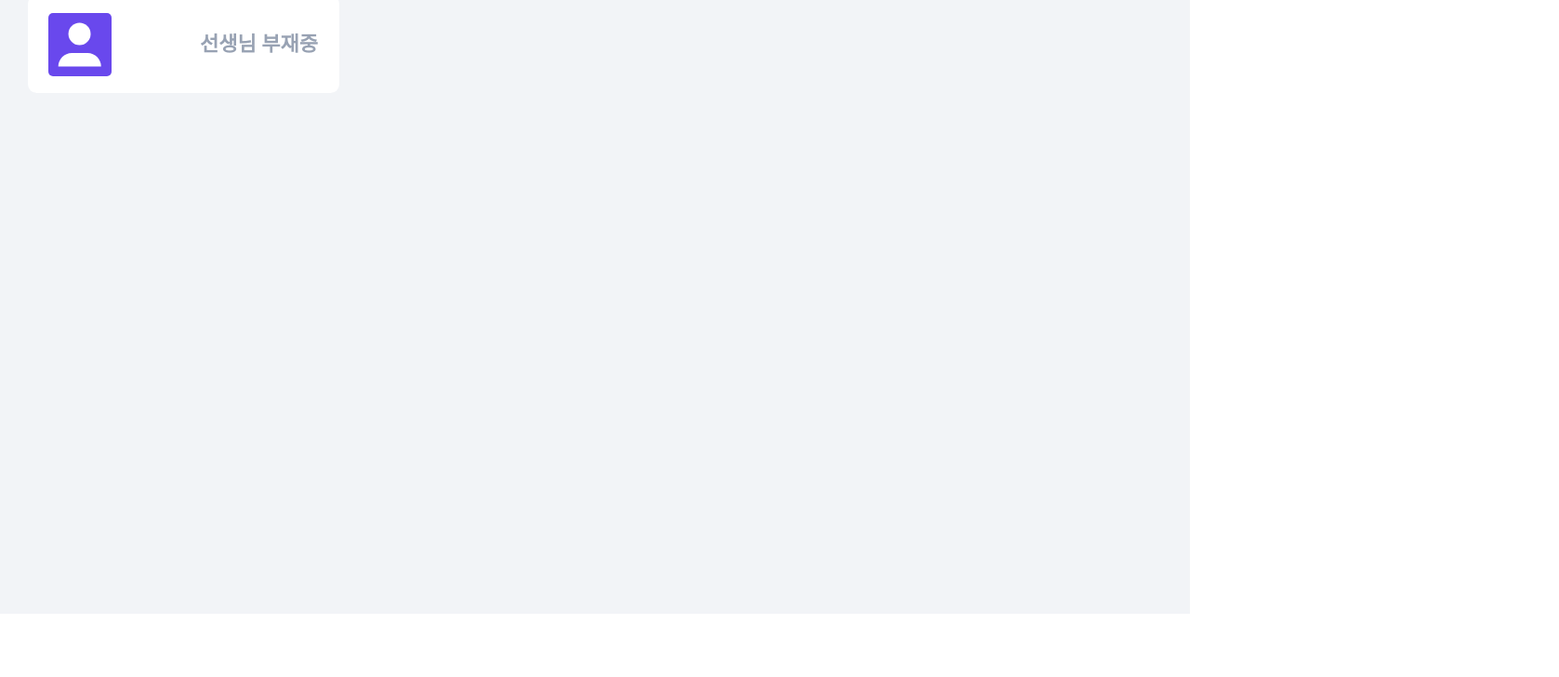
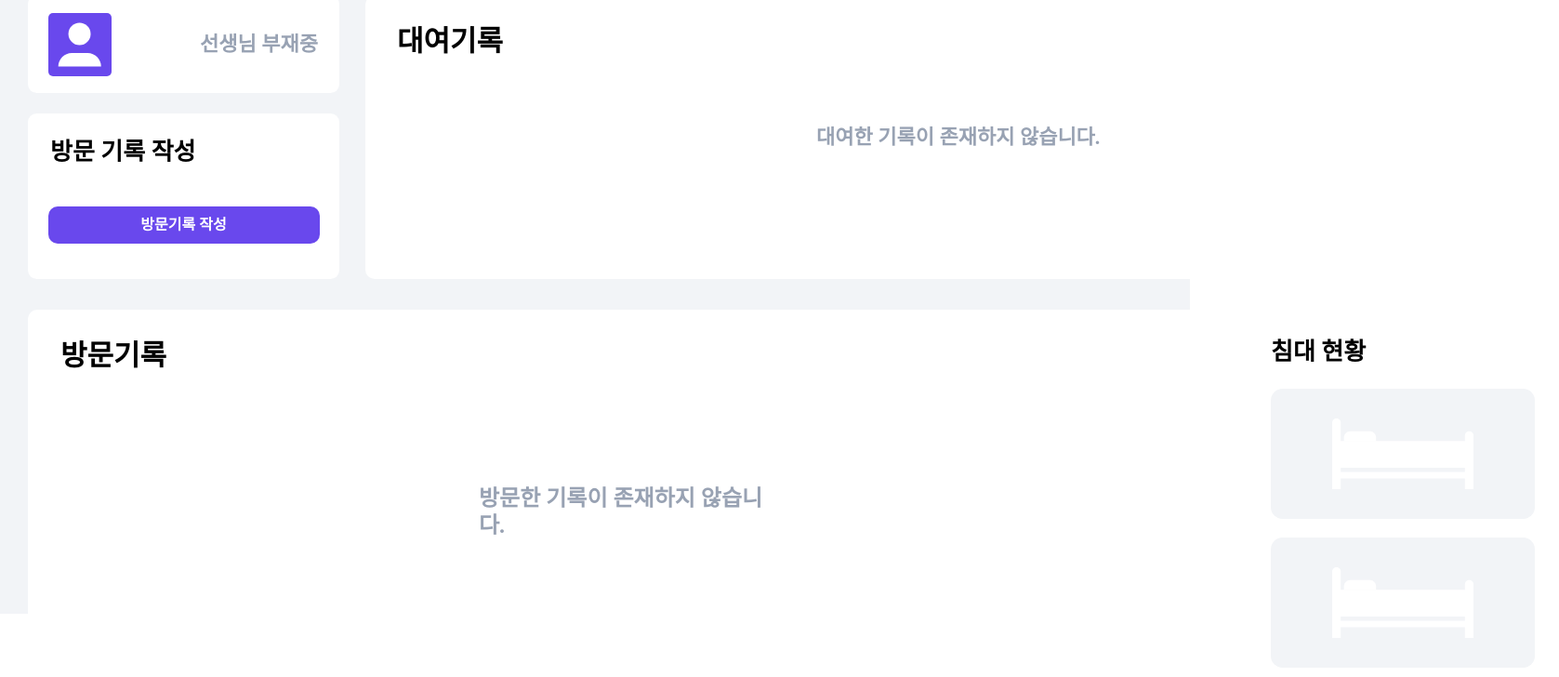
Before and after one commit to Dawa-kody/DAWA-Frontend, a Next.js app: page / in a window 1280 px wide. Shown: the part 140-868 px from the top of the page at 93% size, 1677 px wide, since content can reach past the window. Before the commit the page ends 800 px from the top, so only its background shows below. Built offline with nearby package versions, Linux system fonts and the light colour scheme.

Commit message:
메인 비활성화(Nav 없는 버전, 기능 X) 만듬

```diff
--- a/app/page.tsx
+++ b/app/page.tsx
@@ -1,8 +1,13 @@
 import React from "react";
 import Main from "./pages/Main";
+import Nav from "./pages/Nav";
 
 const HomePage: React.FC = () => {
-  return <Main />;
+  return(
+    <>
+      <Main />
+    </>
+  );
 };
 
 export default HomePage;
--- a/app/pages/Main.tsx
+++ b/app/pages/Main.tsx
@@ -25,6 +25,32 @@ function Main(){
                     </S.TeacherIconDiv>
                     <S.TeacherState>선생님 부재중</S.TeacherState>
                 </S.TeacherSection>
+
+                <S.VisitModalDiv>
+                    <S.ModalTitle>방문 기록 작성</S.ModalTitle>
+                    <S.ModalButton>방문기록 작성</S.ModalButton>
+                </S.VisitModalDiv>
+
+                <S.RentDiv>
+                    <S.RentTitle>대여기록</S.RentTitle>
+                    <S.RentNonActiveSpan>대여한 기록이 존재하지 않습니다.</S.RentNonActiveSpan>
+                </S.RentDiv>
+
+                <S.VisitDiv>
+                    <S.VisitTitle>방문기록</S.VisitTitle>
+                    <S.VisitNonActiveSpan>방문한 기록이 존재하지 않습니다.</S.VisitNonActiveSpan>
+                </S.VisitDiv>
+
+                <S.BedDiv>
+                    <S.BedTitle>침대 현황</S.BedTitle>
+                    <S.BedMenNonActiveDiv>
+                        <S.BedIcon src={"/Bed.svg"} />
+                    </S.BedMenNonActiveDiv>
+
+                    <S.BedWomenNonActiveDiv>
+                        <S.BedIcon src={"/Bed.svg"} />
+                    </S.BedWomenNonActiveDiv>
+                </S.BedDiv>
             </S.Container>
         </>
     );
--- a/app/styles/Main.ts
+++ b/app/styles/Main.ts
@@ -62,3 +62,234 @@ export const TeacherState = styled.span`
 
     color: #98A2B3;
 `
+
+/* 선생님 현황 */
+
+export const VisitModalDiv = styled.div`
+    position: absolute;
+    width: 335px;
+    height: 178px;
+    left: 30px;
+    top: 262px;
+
+    display: flex;
+    align-items: center;
+    flex-direction: column;
+
+    background: #FFFFFF;
+    border-radius: 9.43792px;
+`
+
+/* 방문 기록 작성 */
+
+export const ModalTitle = styled.span`
+position: absolute;
+    width: 170px;
+    height: 36px;
+    top: 24px;
+    left: 24px;
+
+    font-family: Pretendard;
+    font-style: normal;
+    font-weight: 700;
+    font-size: 26px;
+    line-height: 36px;
+    /* identical to box height */
+
+    color: #000000;
+`
+
+/* 버튼 */
+
+export const ModalButton = styled.button`
+    position: absolute;
+    width: 292px;
+    height: 40px;
+    top: 100px;
+
+    background: #6948ED;
+    border-radius: 10px;
+
+    color: white;
+    font-family: Pretendard;
+    font-weight: 600;
+    font-size: 18;
+`
+
+/* 대여기록  */
+
+export const RentDiv = styled.div`
+    position: absolute;
+    width: 1284px;
+    height: 305px;
+    left: 393px;
+    top: 135px;
+
+    display: flex;
+    align-items: center;
+    justify-content: center;
+
+    background: #FFFFFF;
+    border-radius: 10px;
+`
+
+/* 대여기록 제목 */
+
+export const RentTitle = styled.span`
+    position: absolute;
+    width: 121px;
+    height: 42px;
+    left: 34px;
+    top: 29px;
+
+    font-family: Pretendard;
+    font-style: normal;
+    font-weight: 700;
+    font-size: 31px;
+    line-height: 42px;
+    /* identical to box height */
+
+    color: #000000;
+`
+
+/* 대여한 기록이 존재하지 않습니다. */
+
+export const RentNonActiveSpan = styled.span`
+    position: absolute;
+    width: 314px;
+    height: 29px;
+
+    font-family: Pretendard Variable;
+    font-style: normal;
+    font-weight: 700;
+    font-size: 22px;
+    line-height: 29px;
+    /* identical to box height */
+
+    color: #98A2B3;
+`
+
+/* 방문기록 */
+
+export const VisitDiv = styled.div`
+    position: absolute;
+    width: 1284px;
+    height: 406px;
+    left: 30px;
+    top: 473px;
+
+    display: flex;
+    align-items: center;
+    justify-content: center;
+
+    background: #FFFFFF;
+    border-radius: 10px;
+`
+
+/* 방문기록 */
+
+export const VisitTitle = styled.span`
+    position: absolute;
+    width: 121px;
+    height: 42px;
+    left: 35px;
+    top: 29px;
+
+    font-family: Pretendard;
+    font-style: normal;
+    font-weight: 700;
+    font-size: 31px;
+    line-height: 42px;
+    /* identical to box height */
+
+    color: #000000;
+`
+
+/* 방문한 기록이 존재하지 않습니다. */
+export const VisitNonActiveSpan = styled.span`
+    width: 314px;
+    height: 29px;
+
+    font-family: Pretendard Variable;
+    font-style: normal;
+    font-weight: 700;
+    font-size: 24px;
+    line-height: 29px;
+    /* identical to box height */
+
+    color: #98A2B3;
+`
+
+/* 침대 현황 */
+export const BedDiv = styled.div`
+    position: absolute;
+    width: 335px;
+    height: 405px;
+    left: 1341px;
+    top: 473px;
+
+    display: flex;
+    flex-direction: column;
+    align-items: center;
+    justify-content: center;
+
+    background: #FFFFFF;
+    border-radius: 15px;
+`
+
+/* 침대 현황 */
+
+export const BedTitle = styled.span`
+    position: absolute;
+    width: 111px;
+    height: 36px;
+    left: 26px;
+    top: 28px;
+
+    font-family: 'Pretendard';
+    font-style: normal;
+    font-weight: 700;
+    font-size: 26px;
+    line-height: 36px;
+    /* identical to box height */
+
+    color: #000000;
+`
+
+/* 침대현황 비활성화 */
+
+export const BedMenNonActiveDiv = styled.div`
+    position: absolute;
+    width: 284px;
+    height: 140px;
+    left: 26px;
+    top: 85px;
+
+    display: flex;
+    align-items: center;
+    justify-content: center;
+
+    background: #F2F4F7;
+    border-radius: 12.5839px;
+`
+
+export const BedWomenNonActiveDiv = styled.div`
+    position: absolute;
+    width: 284px;
+    height: 140px;
+    left: 26px;
+    top: 245px;
+
+    display: flex;
+    align-items: center;
+    justify-content: center;
+
+    background: #F2F4F7;
+    border-radius: 12.5839px;
+`
+
+/* 침대 svg */
+export const BedIcon = styled.img`
+    width: 152px;
+    height: 76px;
+`
```
Also changed, not shown: public/Bed.svg (added).
